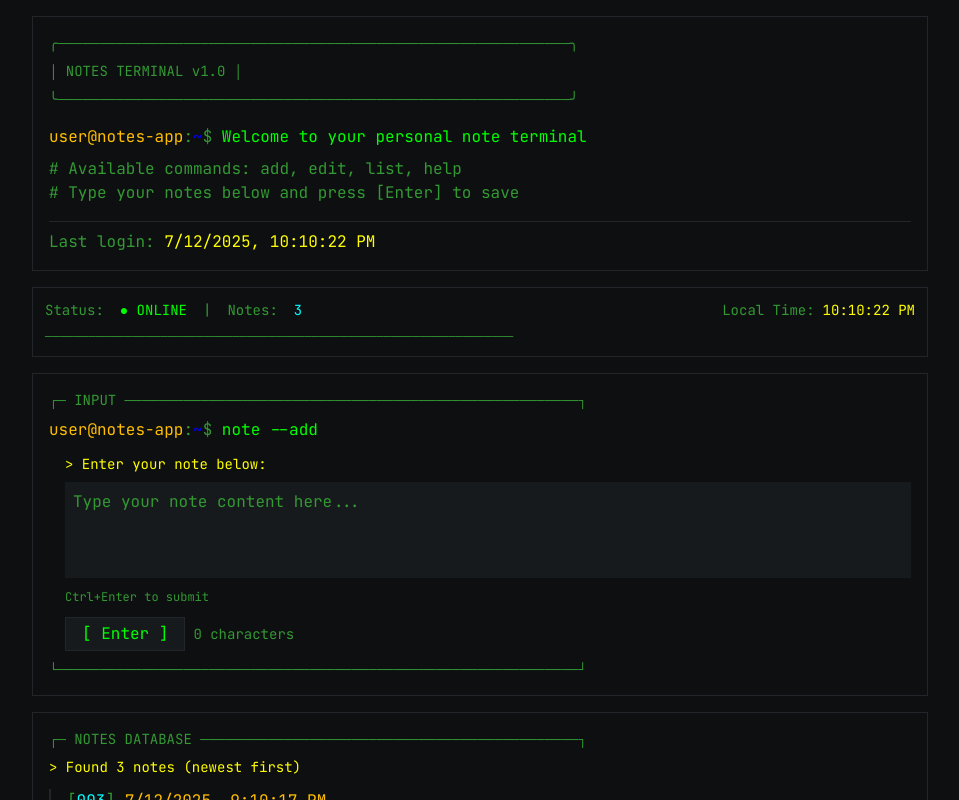
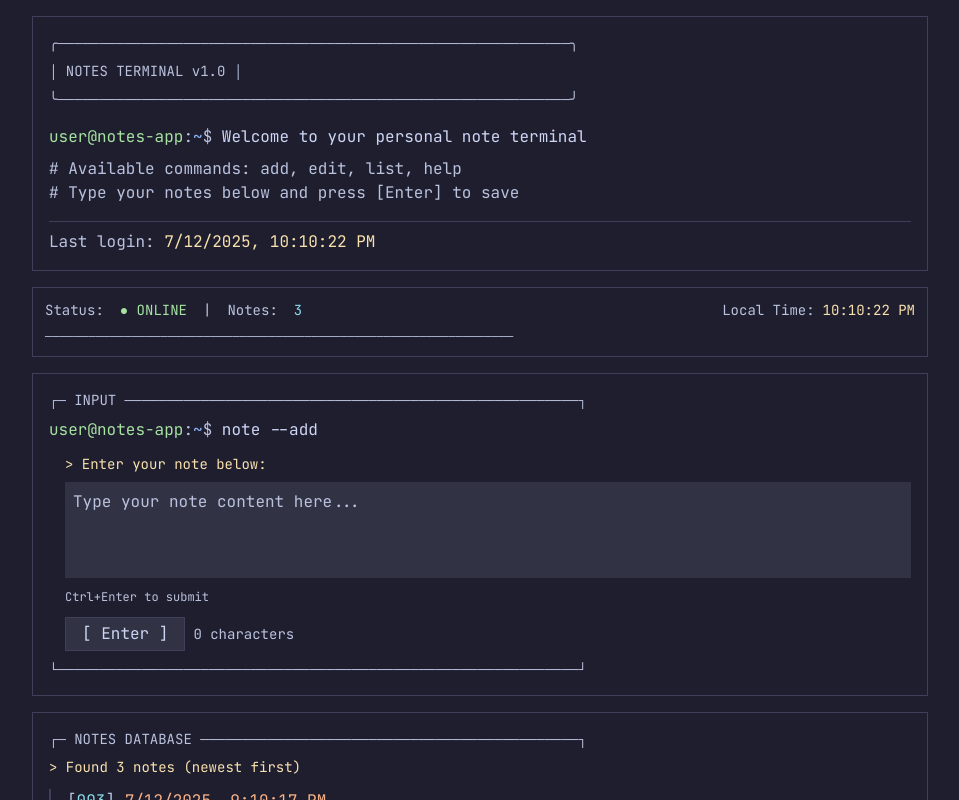
Before and after one commit to who-sam/termnote-scribbler-bliss, a React (Vite) app: page / in a window 1280 px wide. Shown: the top 800 px of the page, without its empty margins (160-1119 px from the left). Built offline with nearby package versions, Linux system fonts and the light colour scheme.

Commit message:
Apply Catppuccin Mocha colors
Use the Catppuccin Mocha color palette for the terminal theme.

```diff
--- a/src/index.css
+++ b/src/index.css
@@ -7,28 +7,28 @@
 /* Terminal Design System - All colors in HSL */
 @layer base {
   :root {
-    /* Terminal Dark Theme */
-    --terminal-bg: 210 11% 6%;          /* #0f0f0f */
-    --terminal-bg-alt: 210 11% 10%;     /* #1a1a1a */
-    --terminal-border: 210 11% 15%;     /* #262626 */
+    /* Catppuccin Mocha Theme */
+    --terminal-bg: 240 21% 15%;         /* Base #1e1e2e */
+    --terminal-bg-alt: 237 16% 23%;     /* Surface0 #313244 */
+    --terminal-border: 240 17% 30%;     /* Surface1 #45475a */
 
     /* Terminal Colors */
-    --terminal-green: 120 100% 50%;     /* #00FF00 */
-    --terminal-yellow: 60 100% 50%;     /* #FFFF00 */
-    --terminal-amber: 45 100% 50%;      /* #FFBF00 */
-    --terminal-red: 0 100% 50%;         /* #FF0000 */
-    --terminal-blue: 240 100% 50%;      /* #0000FF */
-    --terminal-cyan: 180 100% 50%;      /* #00FFFF */
-    --terminal-magenta: 300 100% 50%;   /* #FF00FF */
+    --terminal-green: 115 54% 76%;      /* Green #a6e3a1 */
+    --terminal-yellow: 41 86% 83%;      /* Yellow #f9e2af */
+    --terminal-amber: 23 92% 75%;       /* Peach #fab387 */
+    --terminal-red: 343 81% 75%;        /* Red #f38ba8 */
+    --terminal-blue: 217 92% 76%;       /* Blue #89b4fa */
+    --terminal-cyan: 189 71% 73%;       /* Sky #89dceb */
+    --terminal-magenta: 267 84% 81%;    /* Mauve #cba6f7 */
 
     /* Text Colors */
-    --terminal-text: 120 100% 50%;      /* Primary green text */
-    --terminal-text-dim: 120 50% 40%;   /* Dimmed green */
-    --terminal-text-alt: 60 100% 50%;   /* Yellow text */
-    --terminal-prompt: 45 100% 50%;     /* Amber prompt */
+    --terminal-text: 226 64% 88%;       /* Text #cdd6f4 */
+    --terminal-text-dim: 227 35% 80%;   /* Subtext0 #a6adc8 */
+    --terminal-text-alt: 41 86% 83%;    /* Yellow #f9e2af */
+    --terminal-prompt: 115 54% 76%;     /* Green #a6e3a1 */
 
     /* Cursor */
-    --terminal-cursor: 120 100% 50%;    /* Blinking cursor */
+    --terminal-cursor: 115 54% 76%;     /* Green #a6e3a1 */
 
     /* Semantic mappings for compatibility */
     --background: var(--terminal-bg);
```
